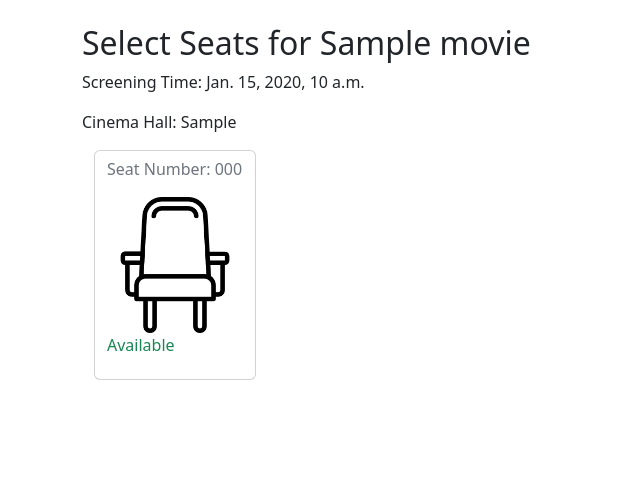
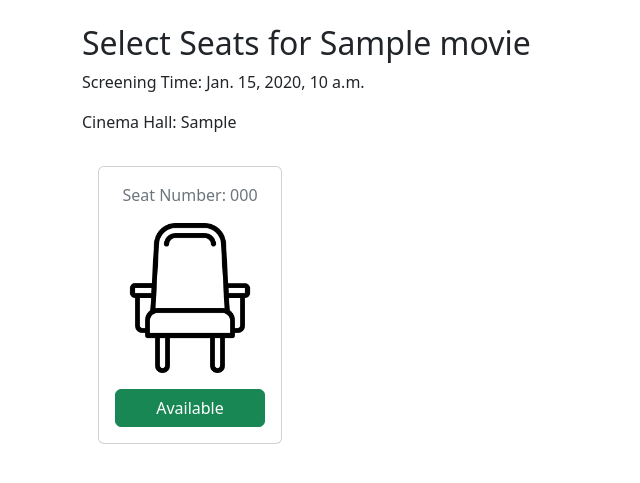
Before and after one commit to ketoprakmaster/Django-web-app-cinema, a Django app: page /screenings/1/ in a window 1280 px wide. Shown: the part 56-539 px from the top of the page, without its empty margins (0-640 px from the left). Run offline with Django 5.2, Linux system fonts and the light colour scheme; tables that the repository leaves empty hold one stand-in row (values such as "Sample post").

Commit message:
update seats.html templates fixes movies.html templates paginating

```diff
--- a/cinema_booking/booking/templates/booking/movies.html
+++ b/cinema_booking/booking/templates/booking/movies.html
@@ -31,9 +31,11 @@
             <li class="page-item"><a class="page-link" href="?page=1">&laquo; first</a></li>
             <li class="page-item"><a class="page-link" href="?page={{ page_obj.previous_page_number }}">previous</a></li>
         {% endif %}
+        {% if page_obj.index %}
         <li class="page-item active">
-            <a class="page-link" href="#">2 <span class="sr-only">{{ page_obj.index }}</span></a>
-          </li>
+            <a class="page-link" href="#">{{ page_obj.index }} <span class="sr-only"></span></a>
+        </li>
+        {% endif %}
         {% if page_obj.has_next %}
         <li class="page-item"><a class="page-link" href="?page={{ page_obj.next_page_number }}">next</a></li>
         <li class="page-item"><a class="page-link" href="?page={{ page_obj.paginator.num_pages }}">last</a></li>
--- a/cinema_booking/booking/templates/booking/screenings.html
+++ b/cinema_booking/booking/templates/booking/screenings.html
@@ -9,7 +9,7 @@
     <li class="list-group-item">
         <h5>{{ screening.screening_time }} - {{ screening.cinema_hall }}</h5>
         <p>Available Seats: {{ screening.available_seats }}</p>
-        <a href="{% url 'select_seats' screening.id %}" class="btn btn-secondary">Select Seats</a>
+        <a href="{% url 'select_seats' screening.id %}" class="btn btn-secondary">Book Seats</a>
     </li>
     {% endfor %}
 </ul>
--- a/cinema_booking/booking/templates/booking/seats.html
+++ b/cinema_booking/booking/templates/booking/seats.html
@@ -8,27 +8,23 @@
 <p>Screening Time: {{ screening.screening_time }}</p>
 <p>Cinema Hall: {{ screening.cinema_hall }}</p>
 
-<div class="container">
-    <div class="row">
-        {% for seat in seats %}
-        <div class="col-2 mb-3">
-            {% if seat.is_available %}
-            <form action="{% url 'book_tickets' seat.id %}">
-                <button class="btn w-100 card">
-                    <p class="text-secondary">Seat Number: {{ seat.seat_number }}</p>
-                    <img alt="Available Chair" class="img-fluid" src="{% static 'icon/chair_available.png' %}">
-                    <p class="text-success center">Available</p>
-                </button>
-            </form>
-            {% else %}
-                <div class="p-4 card bg-tertiary">
-                    <p class="text-secondary">Seat Number: {{ seat.seat_number }}</p>
-                    <img alt="Booked Chair" class="img-fluid" src="{% static 'icon/chair_booked.png' %}">
-                    <p class="text-secondary">Already Booked</p>
-                </div>
-            {% endif %}
-        </div>
-        {% endfor %}
+<div class="d-flex flex-wrap p-2 center">
+    {% for seat in seats %}
+    <div class="col-6 col-sm-2 mb-3 p-2" style="width: 100px; min-width: 200px">
+        <form action="{% url 'book_tickets' seat.id %}">
+            <div class="w-100 card p-3">
+                <p class="text-secondary text-center">Seat Number: {{ seat.seat_number }}</p>
+                {% if seat.is_available %}
+                <img alt="Available Chair" class="img-fluid" src="{% static 'icon/chair_available.png' %}">
+                <button class="btn btn-success mt-3">Available</button>
+                {% else %}
+                <img alt="Booked Chair" class="img-fluid" src="{% static 'icon/chair_booked.png' %}">
+                <button disabled class="btn btn-secondary mt-3">Booked</button>
+                {% endif %}
+            </div>
+        </form>
     </div>
+    {% endfor %}
 </div>
+
 {% endblock %}
```
